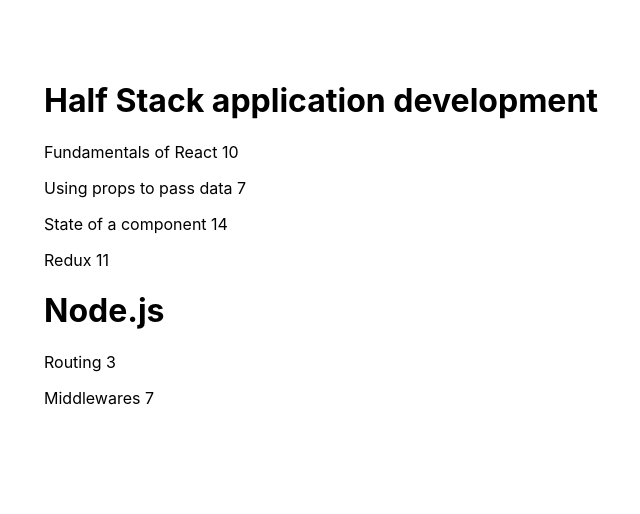
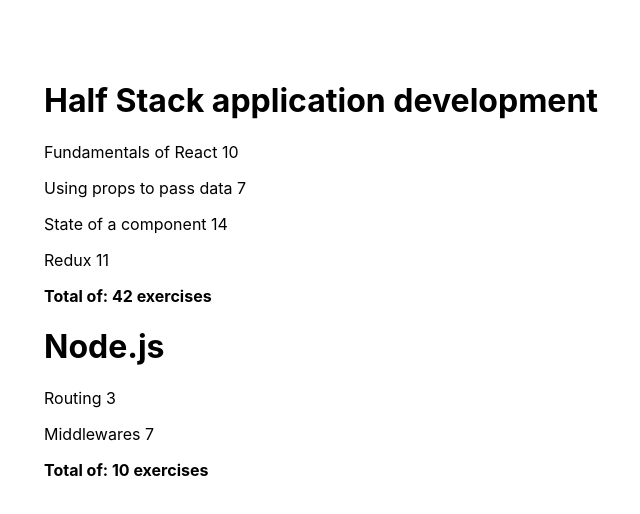
Before and after one commit to msunji/fsopen-2021, a React (Create React App) app in the folder part2/courses/: page / in a window 1280 px wide. Shown: the top 514 px of the page, without its empty margins (56-696 px from the left). Built offline with nearby package versions, Linux system fonts and the light colour scheme.

Commit message:
Displays arbitrary number of courses

```diff
--- a/part2/courses/src/App.js
+++ b/part2/courses/src/App.js
@@ -26,48 +26,32 @@
       {courseParts.map((part) => (
         <Part key={part.id} part={part} />
       ))}
+      <Total courseParts={courseParts} />
     </div>
   );
 };
-// const Content = ({ course }) => {
-//   const courseParts = course.parts;
-//   return (
-//     <div>
-//       {courseParts.map((part) => (
-//         <Part key={part.id} name={part.name} exercises={part.exercises} />
-//       ))}
-//     </div>
-//   );
-// };
 
-// // Total component
-// const Total = ({ course }) => {
-//   const courseParts = course.parts;
-
-//   return (
-//     <p>
-//       <b>
-//         Total of{" "}
-//         {courseParts.reduce(
-//           (accumulator, part) => accumulator + part.exercises,
-//           0
-//         )}{" "}
-//         exercises
-//       </b>
-//     </p>
-//   );
-// };
+// Total component
+const Total = ({ courseParts }) => {
+  console.log(courseParts);
+  return (
+    <p>
+      <b>
+        Total of:{" "}
+        {courseParts.reduce((accum, part) => accum + part.exercises, 0)}{" "}
+        exercises
+      </b>
+    </p>
+  );
+};
 
 // Course component
 const Course = ({ courses }) => {
   return (
     <div>
       {courses.map((course) => (
-        <Content course={course} />
+        <Content key={course.id} course={course} />
       ))}
-      {/* <Header course={course} /> */}
-
-      {/* <Total course={course} /> */}
     </div>
   );
 };
@@ -117,7 +101,6 @@
       ],
     },
   ];
-
   return <Course courses={courses} />;
 };
 
```
